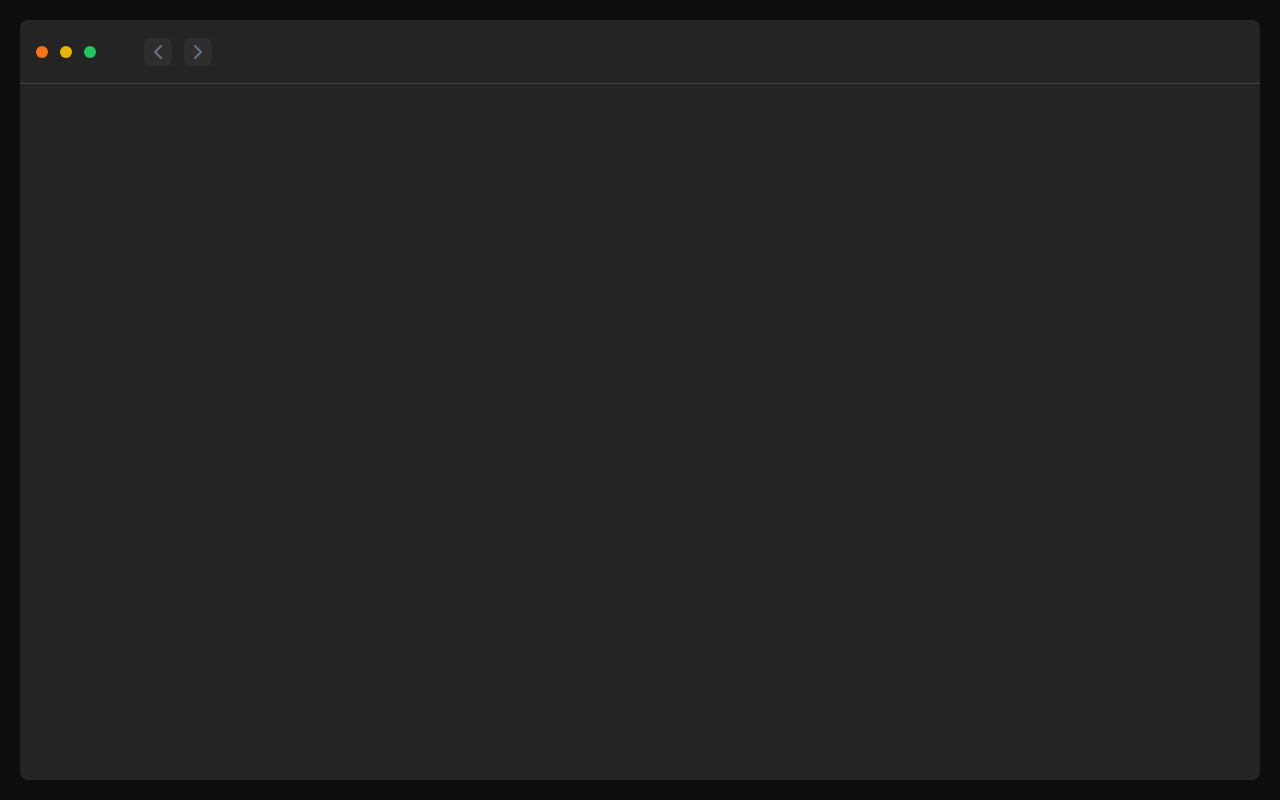
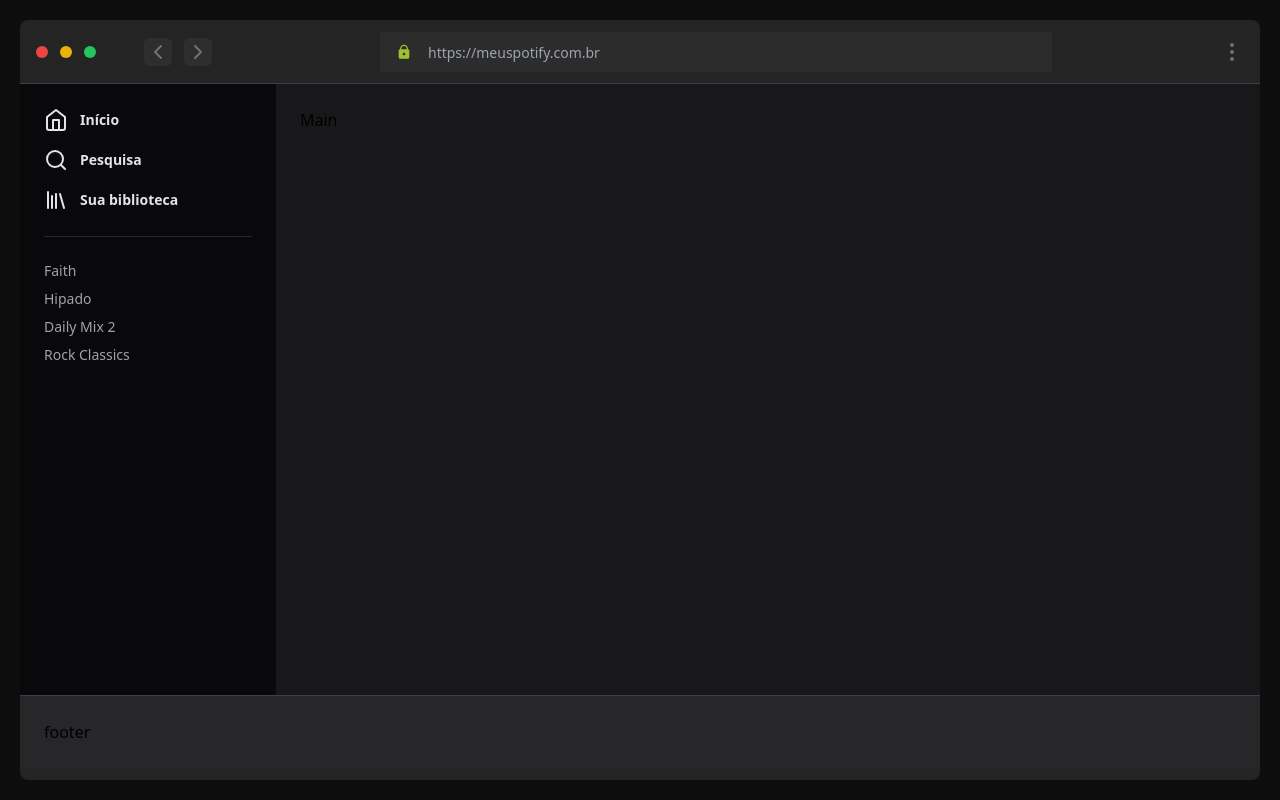
Before and after one commit to viniciusidacruz/clone-spotify, a Next.js app: page / in a window 1280 px wide. Both pictures are taken after a click on the button "Iniciar Spotify". Built offline with nearby package versions, Linux system fonts and the light colour scheme.

Commit message:
feat: finish sidebar

```diff
--- a/src/app/layout.tsx
+++ b/src/app/layout.tsx
@@ -1,8 +1,7 @@
-import "../styles/global.css";
+import "@/styles/global.css";
 
 export const metadata = {
-  title: "Create Next App",
-  description: "Generated by create next app",
+  title: "Navegador Spotify",
 };
 
 export default function RootLayout({
--- a/src/app/page.tsx
+++ b/src/app/page.tsx
@@ -1,9 +1,5 @@
 import SectionIntroduction from "@/components/SectionIntroduction";
 
 export default function Home() {
-  return (
-    <main>
-      <SectionIntroduction />
-    </main>
-  );
+  return <SectionIntroduction />;
 }
--- a/src/components/Browser/index.tsx
+++ b/src/components/Browser/index.tsx
@@ -1,6 +1,6 @@
 "use client";
 
-import { Header } from "@/components";
+import { Header, Main, Sidebar } from "@/components";
 
 import { IComponentParams } from "./types";
 
@@ -10,6 +10,15 @@ export const Browser = ({ isVisible }: IComponentParams) => {
   return (
     <div className="bg-[#242424] rounded-lg h-full">
       <Header />
+
+      <div className="flex flex-col h-[90%] w-full bg-zinc-900">
+        <div className="flex flex-1">
+          <Sidebar />
+          <Main />
+        </div>
+
+        <footer className="bg-zinc-800 border-t border-zinc-700 p-6">footer</footer>
+      </div>
     </div>
   );
 };
--- /dev/null
+++ b/src/components/FieldSearch/index.tsx
@@ -0,0 +1,41 @@
+"use client";
+
+import Image from "next/image";
+import { useRouter } from "next/navigation";
+import { FormEvent, useState } from "react";
+
+import lockSource from "@/assets/lock.svg";
+
+export const FieldSearch = () => {
+  const [fieldValueSearch, setFieldValueSearch] = useState(
+    "https://meuspotify.com.br"
+  );
+
+  const { push } = useRouter();
+
+  const handleSearch = (event: FormEvent) => {
+    event.preventDefault();
+
+    push("https://youtube.com.br");
+  };
+
+  return (
+    <div className="rounded bg-[#2c2c2c] h-10 flex items-center w-full max-w-2xl px-4 justify-center gap-4">
+      <Image
+        width={16}
+        height={16}
+        src={lockSource}
+        title="Site 100% seguro"
+        alt="Cadeado identificando que é um site seguro"
+      />
+
+      <form onSubmit={handleSearch} className="w-full">
+        <input
+          value={fieldValueSearch}
+          onChange={(event) => setFieldValueSearch(event.target.value)}
+          className="bg-transparent outline-none w-full text-gray-400 text-sm"
+        />
+      </form>
+    </div>
+  );
+};
--- a/src/components/Header/components/Dots/index.tsx
+++ b/src/components/Header/components/Dots/index.tsx
@@ -10,7 +10,7 @@ export const Dots = () => {
       <span
         aria-label="fechar navegador"
         onClick={handleCloseBrowser}
-        className="rounded-full bg-orange-500 h-3 w-3 cursor-pointer hover:bg-orange-300 ease-in duration-100"
+        className="rounded-full bg-red-500 h-3 w-3 cursor-pointer hover:bg-orange-300 ease-in duration-100"
       />
 
       <span
--- a/src/components/Header/components/PrevNext/index.tsx
+++ b/src/components/Header/components/PrevNext/index.tsx
@@ -6,11 +6,11 @@ export const PrevNext = () => {
   return (
     <div className="flex items-center gap-3">
       <span className="rounded-md h-7 w-7 flex items-center justify-center bg-g bg-[#2e2e2e] cursor-pointer">
-        <ChevronLeft className="text-gray-500 hover:text-gray-400 ease-in duration-100" />
+        <ChevronLeft className="text-zinc-500 hover:text-zinc-400 ease-in duration-100" />
       </span>
 
       <span className="rounded-md h-7 w-7 flex items-center justify-center bg-g bg-[#2e2e2e] cursor-pointer">
-        <ChevronRight className="text-gray-500 hover:text-gray-400 ease-in duration-100" />
+        <ChevronRight className="text-zinc-500 hover:text-zinc-400 ease-in duration-100" />
       </span>
     </div>
   );
--- a/src/components/Header/index.tsx
+++ b/src/components/Header/index.tsx
@@ -1,3 +1,6 @@
+import { MoreVertical } from "lucide-react";
+
+import { FieldSearch } from "@/components";
 import { Dots, PrevNext } from "./components";
 
 export const Header = () => {
@@ -8,6 +11,10 @@ export const Header = () => {
 
         <PrevNext />
       </div>
+
+      <FieldSearch />
+
+      <MoreVertical className="text-zinc-500 cursor-pointer" />
     </header>
   );
 };
--- /dev/null
+++ b/src/components/Main/index.tsx
@@ -0,0 +1,5 @@
+export const Main = () => {
+  return (
+    <main className="p-6">Main</main>
+  )
+}
--- a/src/components/SectionIntroduction/index.tsx
+++ b/src/components/SectionIntroduction/index.tsx
@@ -12,7 +12,7 @@ const SectionIntroduction = () => {
   const { isVisible, handleOpenBrowser, isFullBrowser } = useBrowserStore();
 
   return (
-    <div className={`${isFullBrowser ? "p-0" : "p-5"} h-screen w-full`}>
+    <main className={`${isFullBrowser ? "p-0" : "p-5"} h-screen w-full`}>
       <section className="w-full h-full relative">
         {!isVisible ? (
           <div className="flex items-center justify-center h-full">
@@ -34,7 +34,7 @@ const SectionIntroduction = () => {
           <Browser isVisible={isVisible} />
         )}
       </section>
-    </div>
+    </main>
   );
 };
 
--- /dev/null
+++ b/src/components/Sidebar/data.tsx
@@ -0,0 +1,46 @@
+import { Home, Search, Library } from "lucide-react";
+
+export const MENUS = [
+    {
+        id: 1,
+        title: "Início",
+        path: "#",
+        icon: <Home />,
+    },
+    {
+        id: 2,
+        title: "Pesquisa",
+        path: "#",
+        icon: <Search />,
+    },
+    {
+        id: 3,
+        title: "Sua biblioteca",
+        path: "#",
+        icon: <Library />,
+    },
+]
+
+export const PLAYLISTS = [
+    {
+        id: 1,
+        title: "Faith",
+        path: "#",
+    },
+    {
+        id: 2,
+        title: "Hipado",
+        path: "#",
+    },
+    {
+        id: 3,
+        title: "Daily Mix 2",
+        path: "#",
+    },
+    {
+        id: 4,
+        title: "Rock Classics",
+        path: "#",
+    },
+
+]
--- /dev/null
+++ b/src/components/Sidebar/index.tsx
@@ -0,0 +1,34 @@
+import Link from "next/link";
+
+import { MENUS, PLAYLISTS } from "./data";
+
+export const Sidebar = () => {
+  return (
+    <aside className="w-64 bg-zinc-950 p-6">
+      <nav className="space-y-4">
+        {MENUS.map((menu) => (
+          <Link
+            key={menu.id}
+            href={menu.path}
+            className="text-zinc-200 flex items-center gap-3 text-sm font-semibold"
+          >
+            {menu.icon}
+            {menu.title}
+          </Link>
+        ))}
+      </nav>
+
+      <nav className="mt-6 pt-6 border-t border-zinc-800 flex flex-col gap-2 overflow-auto h-60">
+        {PLAYLISTS.map((play) => (
+          <Link
+            key={play.id}
+            href={play.path}
+            className="text-zinc-400 text-sm hover:text-zinc-100"
+          >
+            {play.title}
+          </Link>
+        ))}
+      </nav>
+    </aside>
+  );
+};
--- a/src/components/index.ts
+++ b/src/components/index.ts
@@ -1,4 +1,7 @@
+export * from "./Main";
 export * from "./Header";
 export * from "./Button";
 export * from "./Browser";
+export * from "./Sidebar";
+export * from "./FieldSearch";
 export * from "./SectionIntroduction";
```
Also changed, not shown: src/assets/lock.svg (added).
